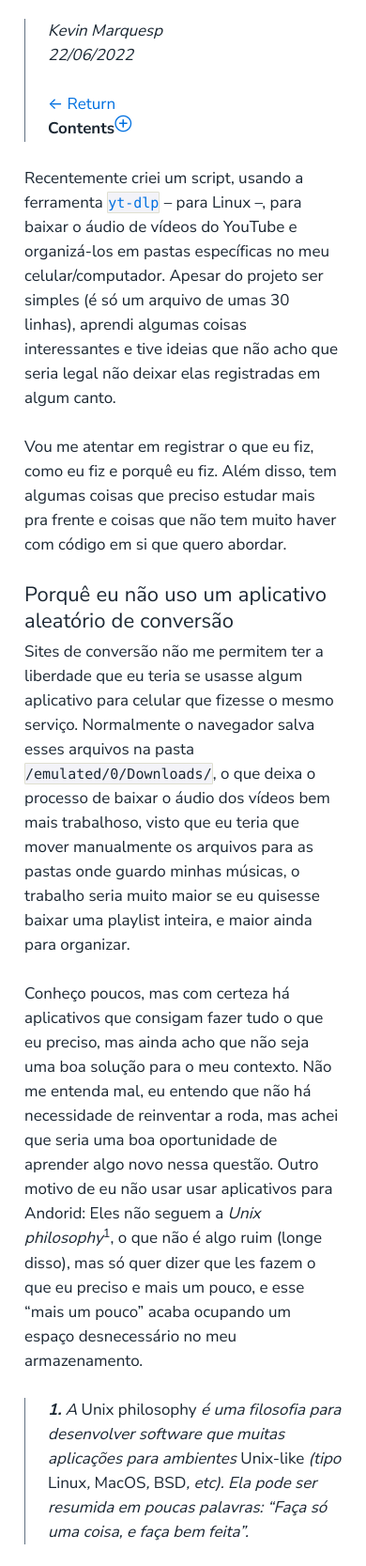
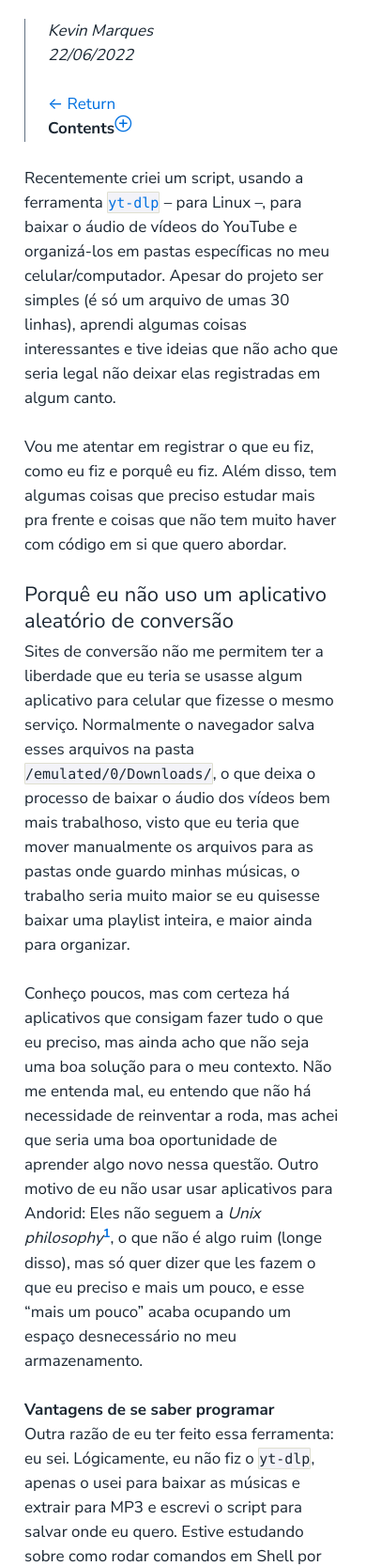
Before and after one commit to kevinmarquesp/blog, a plain HTML site: page posts/py_script_yt_downloader.html in a window 390 px wide. Shown: the part 316-1983 px from the top of the page at 94% size. Drawn offline with Linux system fonts and the light colour scheme; a web font is replaced by a local one.

Commit message:
[compiled]

```diff
--- a/posts/py_script_yt_downloader.html
+++ b/posts/py_script_yt_downloader.html
@@ -5,17 +5,18 @@
     <meta http-equiv="X-UA-Compatible" content="IE=edge">
     <meta name="viewport" content="width=device-width, initial-scale=1.0, user-scalable=yes">
 
-     <meta name="author" content="Kevin Marquesp">
+     <meta name="author" content="Kevin Marques">
 
      <meta name="keywords" content="python, hobby, tech, automate-yourself">
      <meta name="description" content="Escrevi um script para extrair o
 áudio de vídeos do YouTube para eu baixar músicas usando o Termux roando
 um único arquivo.">
 
-    <title>Script em Python para extrair o áudio de vídeos do YouTube</title>
+    <title>Post – Script em Python para extrair o áudio de vídeos do YouTube</title>
+
+    <link rel="stylesheet" href="../dist/css/article_theme.css">
 
 
-          <link rel="stylesheet" href="../dist/css/article_theme.css">
 
     <script defer charset="utf-8">
       ;(function() {
@@ -38,7 +39,7 @@ do YouTube</h1>
       <blockquote class="metadata">
 
                           <p class="author">
-                    Kevin Marquesp
+                    Kevin Marques
                 </p>
 
                   <p class="date before-toc"><time datetime="22/06/2022">22/06/2022</time></p>
@@ -113,17 +114,18 @@ do YouTube</h1>
       não há necessidade de reinventar a roda, mas achei que seria uma
       boa oportunidade de aprender algo novo nessa questão. Outro motivo
       de eu não usar usar aplicativos para Andorid: Eles não seguem a
-      <em>Unix philosophy</em><sup>1</sup>, o que não é algo ruim (longe
-      disso), mas só quer dizer que les fazem o que eu preciso e mais um
-      pouco, e esse “mais um pouco” acaba ocupando um espaço
-      desnecessário no meu armazenamento.</p>
-      <blockquote>
-      <p><strong>1.</strong> A <em>Unix philosophy</em> é uma filosofia
-      para desenvolver software que muitas aplicações para ambientes
+      <em>Unix philosophy</em><span
+      class="sidenote-wrapper"><label for="sn-0" class="margin-toggle sidenote-number"></label><input type="checkbox" id="sn-0" class="margin-toggle"/><span
+      class="sidenote">A <em>Unix philosophy</em> é uma filosofia para
+      desenvolver software que muitas aplicações para ambientes
       <em>Unix-like</em> (tipo <em>Linux</em>, <em>MacOS</em>,
       <em>BSD</em>, etc). Ela pode ser resumida em poucas palavras:
-      “Faça só uma coisa, e faça bem feita”.</p>
-      </blockquote>
+      “Faça só uma coisa, e faça bem feita”.<br />
+      <br />
+      </span></span>, o que não é algo ruim (longe disso), mas só quer
+      dizer que les fazem o que eu preciso e mais um pouco, e esse “mais
+      um pouco” acaba ocupando um espaço desnecessário no meu
+      armazenamento.</p>
       <h3 id="vantagens-de-se-saber-programar">Vantagens de se saber
       programar</h3>
       <p>Outra razão de eu ter feito essa ferramenta: eu sei.
```
Also changed, not shown: index.html (+9 -6 lines), posts/voce_deveria_aprender_vim.html (+3 -2 lines).
